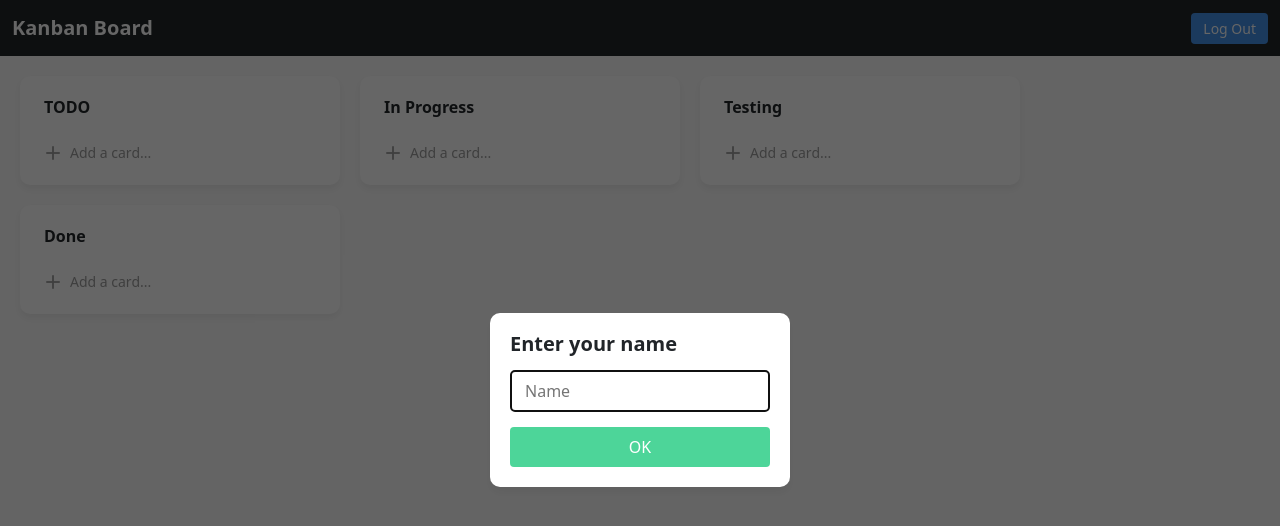
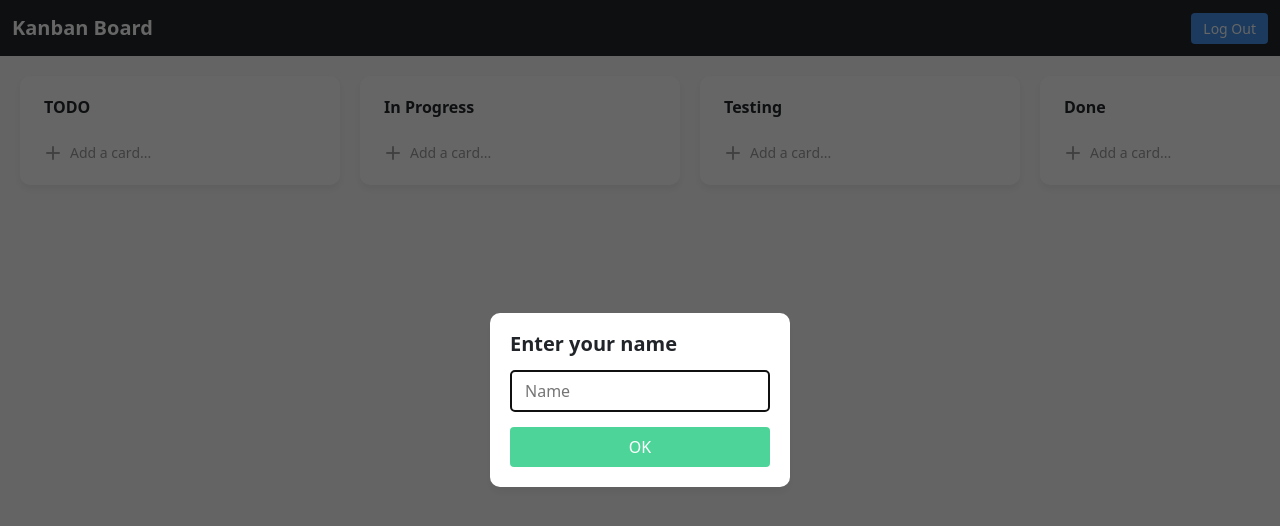
Before and after one commit to alexxanderlee/Kanban-Board-Redux, a React (Create React App) app: page / in a window 1280 px wide. Shown: the top 526 px of the page. Built offline with nearby package versions, Linux system fonts and the light colour scheme.

Commit message:
Add new column form + Fix layout

```diff
--- a/src/App.css
+++ b/src/App.css
@@ -1,7 +1,26 @@
 body {
+  width: 100vw;
+  height: 100vh;
   background-color: rgb(250, 250, 250);
+  overflow: hidden;
+}
+
+#root {
+  width: 100%;
+  height: 100%;
+}
+
+.App {
+  width: 100%;
+  height: 100%;
+  display: flex;
+  flex-direction: column;
 }
 
 .content {
   padding: 20px;
+  display: flex;
+  align-items: flex-start;
+  overflow-x: auto;
+  flex-grow: 1;
 }
--- a/src/App.tsx
+++ b/src/App.tsx
@@ -1,31 +1,30 @@
 import React, { useState } from 'react';
 import './App.css';
-import { Navbar, Column, Popup, CardPopup } from './components';
-import { IState, ICard } from './interfaces';
-import { initalState } from './data';
+import { Navbar, Column, AddColumnBlock, Popup, CardPopup } from './components';
 import { useAppDispatch, useAppSelector } from './redux/store';
 import { userSelectors } from './redux/features/user';
 import { columnsSelectors } from './redux/features/columns';
+import AddColumnForm from './components/AddColumnBlock';
 
 const App: React.FC = () => {
   const username = useAppSelector(userSelectors.getUserName);
   const columns = useAppSelector(columnsSelectors.getColumns);
 
-  const [state, setState] = useState<IState>(initalState);
-  const [cardData, setCardData] = useState<ICard | null>(null);
+  // const [state, setState] = useState<IState>(initalState);
+  // const [cardData, setCardData] = useState<ICard | null>(null);
   const [showCardPopup, setShowCardPopup] = useState<boolean>(false);
 
   return (
     <div className="App">
       {!username && <Popup />}
-      {showCardPopup && cardData && username && (
+      {/* {showCardPopup && cardData && username && (
         <CardPopup
           data={cardData}
           columnTitle={state[cardData.columnId].title}
           setShowCardPopup={setShowCardPopup}
           setState={setState}
         />
-      )}
+      )} */}
       <Navbar username={username} />
       <section className="content">
         {columns.map(column => (
@@ -35,6 +34,7 @@ const App: React.FC = () => {
             title={column.title}
           />
         ))}
+        <AddColumnBlock />
       </section>
     </div>
   );
--- /dev/null
+++ b/src/components/AddColumnBlock/AddColumnBlock.css
@@ -0,0 +1,3 @@
+.add-col-block {
+  min-width: 320px;
+}
--- /dev/null
+++ b/src/components/AddColumnBlock/index.tsx
@@ -0,0 +1,57 @@
+import React, { useState } from 'react';
+import './AddColumnBlock.css';
+import { useAppDispatch } from '../../redux/store';
+import { columnsActions } from '../../redux/features/columns';
+
+interface IAddColumnFormProps {
+}
+
+const AddColumnForm: React.FunctionComponent<IAddColumnFormProps> = (props) => {
+  const dispatch = useAppDispatch();
+
+  const [value, setValue] = useState<string>('');
+  const [isFormVisible, setIsFormVisible] = useState<boolean>(false);
+
+  function onChange(event: React.ChangeEvent<HTMLTextAreaElement>) {
+    setValue(event.target.value);
+  }
+
+  function addColumn() {
+    dispatch(columnsActions.addColumn(value));
+    setIsFormVisible(false);
+    setValue('');
+  }
+
+  return (
+    <div className="add-col-block">
+      {
+        isFormVisible
+          ? (<form className="add-card-form">
+              <textarea
+                className="add-card-form__input"
+                placeholder="Enter a column title"
+                value={value}
+                onChange={onChange}
+                autoFocus
+              ></textarea>
+              <button
+                type="button"
+                className="add-card-form__btn add-card-form__btn_green"
+                onClick={addColumn}
+              >Add</button>
+              <button
+                type="button"
+                className="add-card-form__btn add-card-form__btn_gray"
+                onClick={() => setIsFormVisible(false)}
+              >Cancel</button>
+            </form>)
+          : (<div onClick={() => setIsFormVisible(true)} className="column__add-card-btn">
+              <i className="bi bi-plus-lg"></i>
+              <span>Add a new column</span>
+            </div>)
+      }
+    </div>
+  );
+};
+
+export default AddColumnForm;
--- a/src/components/Column/Column.css
+++ b/src/components/Column/Column.css
@@ -1,8 +1,6 @@
 .column {
-  display: inline-block;
-  vertical-align: top;
   padding: 14px;
-  width: 320px;
+  min-width: 320px;
   margin-right: 20px;
   margin-bottom: 20px;
   color: black;
--- a/src/components/index.ts
+++ b/src/components/index.ts
@@ -1,5 +1,6 @@
 export { default as Navbar } from './Navbar';
 export { default as Column} from './Column';
+export { default as AddColumnBlock } from './AddColumnBlock';
 export { default as Popup } from './Popup';
 export { default as Card } from './Card';
 export { default as CardPopup } from './CardPopup';
--- a/src/redux/features/columns/columnsSlice.ts
+++ b/src/redux/features/columns/columnsSlice.ts
@@ -39,9 +39,15 @@ const columnsSlice = createSlice({
   name: 'columns',
   initialState,
   reducers: {
-    addColumn: (state, action: PayloadAction<IColumn>) => {
-      const newColumn: IColumn = action.payload;
-      state.items.push(newColumn);
+    addColumn: {
+      reducer: (state, action: PayloadAction<IColumn>) => {
+        const newColumn: IColumn = action.payload;
+        state.items.push(newColumn);
+      },
+      prepare: (title: string) => {
+        const id = Date.now().toString(16);
+        return { payload: { id, title } }
+      }
     },
     deleteColumn: (state, action: PayloadAction<string>) => {
       const columnId: string = action.payload;
```
